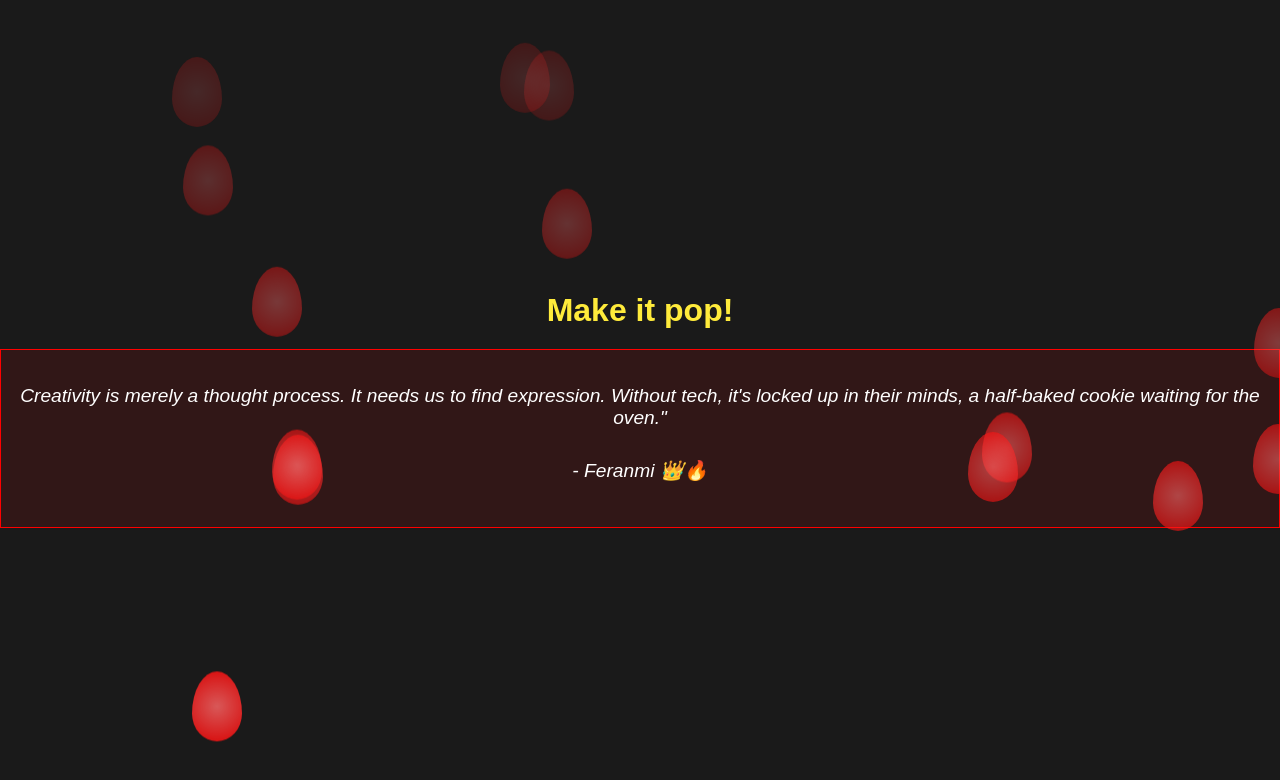
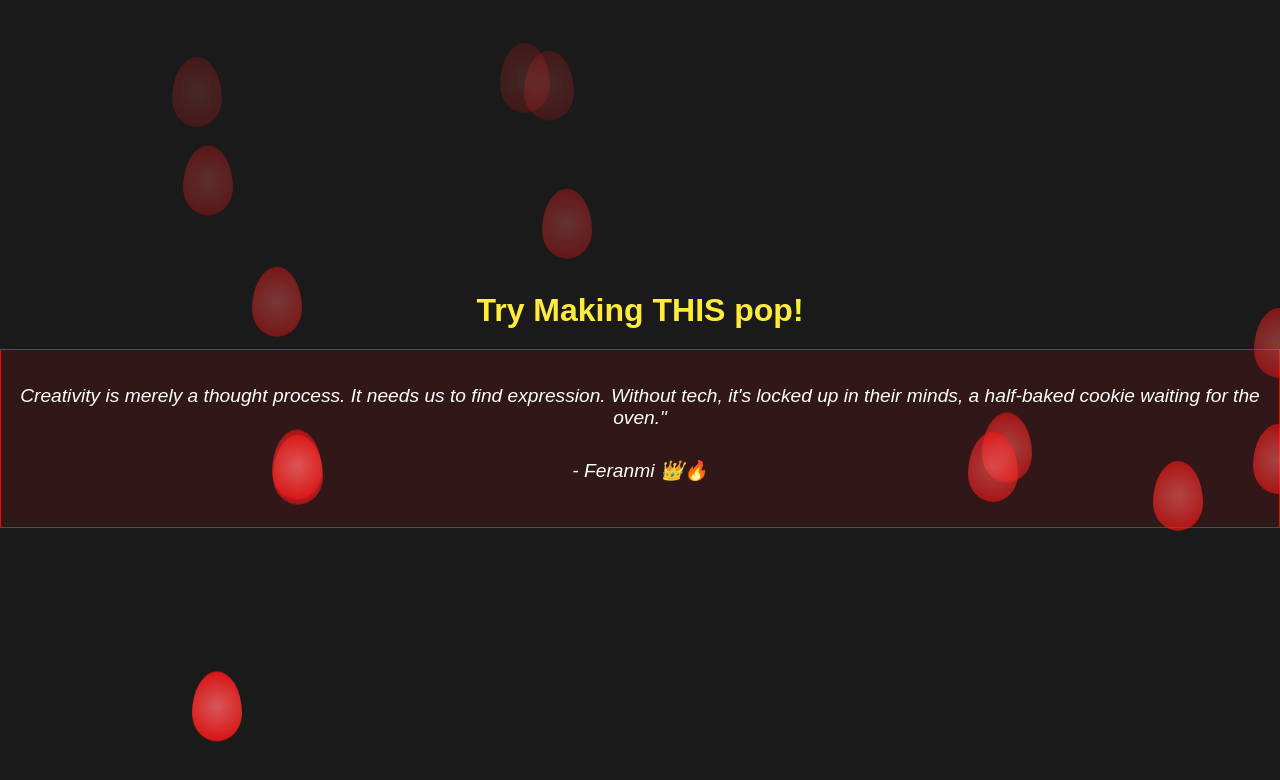
Before and after one commit to O-A-Praise/Make-It-Pop, a website: page index.html in a window 1280 px wide. Both pictures are taken after a click on the button "Click Me". Shown: the top 780 px of the page. Drawn offline with Linux system fonts and the light colour scheme.

Commit message:
Update index.html

```diff
--- a/index.html
+++ b/index.html
@@ -114,7 +114,7 @@
         <h1 id="title">Operation: Write This If You Can</h1>
         <p id="quote">"Creativity without action is just a whisper in the void."</p>
         <button id="clickMe">Click Me</button>
-        <div id="message">Make it pop!</div>
+        <div id="message">Try Making THIS pop!</div>
         <div id="dissMessage">
             <p>Creativity is merely a thought process. It needs us to find expression. Without tech, it's locked up in their minds, a half-baked cookie waiting for the oven."</p>
             <p>- Feranmi 👑🔥</p>
```
